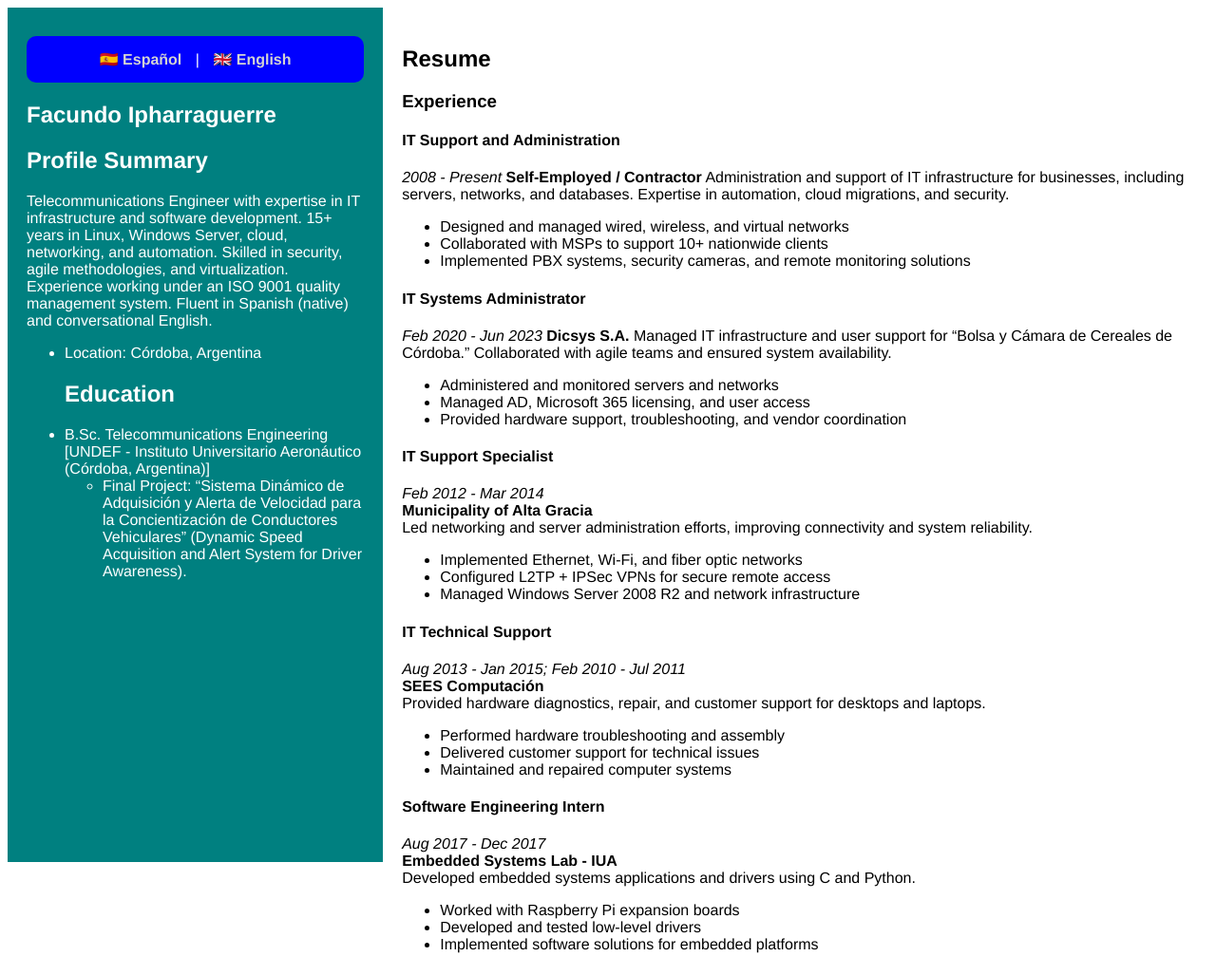
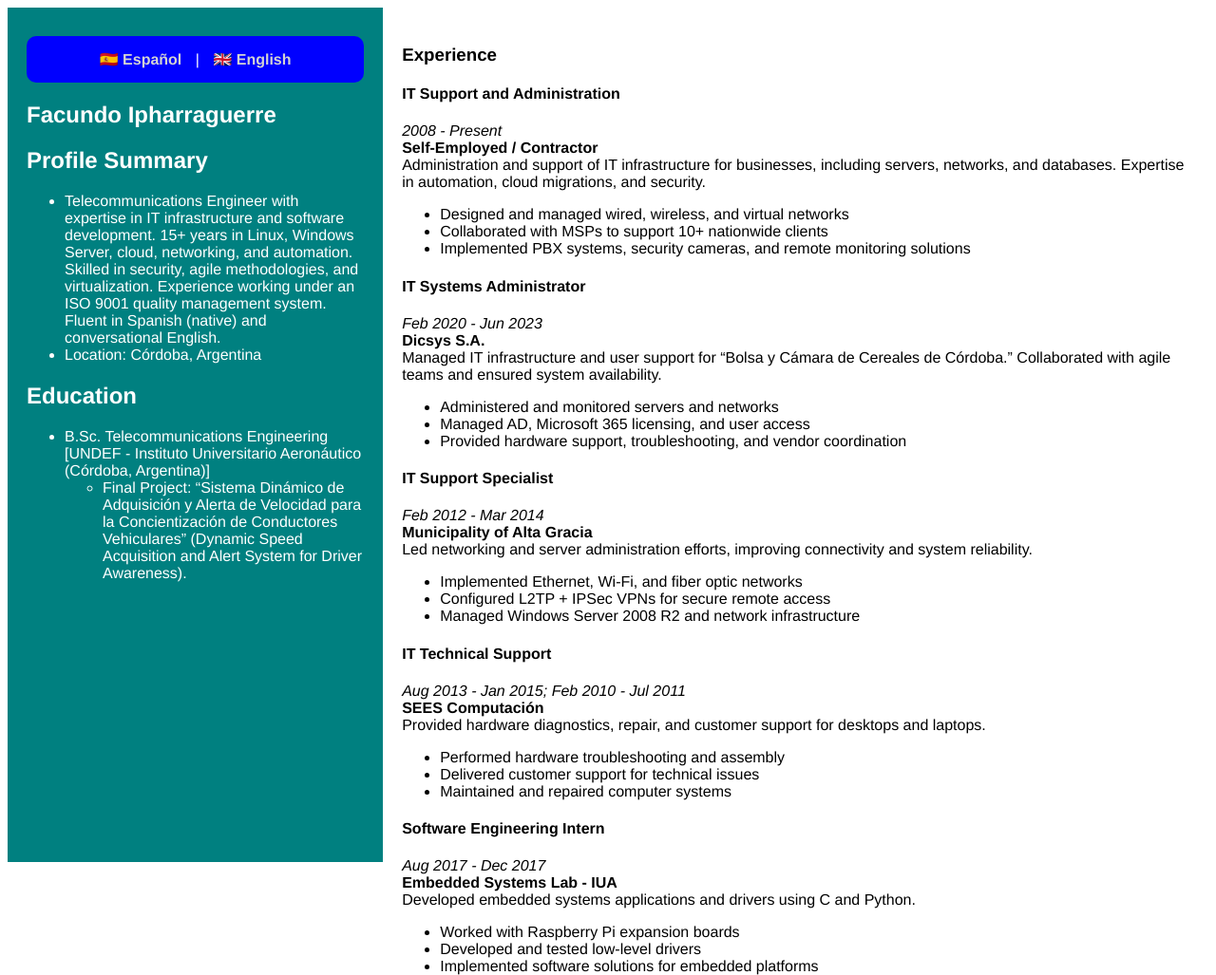
Before and after one commit to fipharraguerre/cv-homepage, a Jekyll site: the page built from index_en.md, in a window 1280 px wide. Shown: the whole page at 95% size. Built offline with Jekyll 4.4.1, drawn with Linux system fonts in a browser that asks for light colours; before the commit the page ends 1004 px from its top, so only the background shows below that.

Commit message:
fixed headings

```diff
--- a/index_en.md
+++ b/index_en.md
@@ -6,13 +6,15 @@
 
 sidebar: |
   ## Facundo Ipharraguerre
+
   ## Profile Summary
-  Telecommunications Engineer with expertise in IT infrastructure and software development. 15+ years in Linux, Windows Server, cloud, networking, and automation. Skilled in security, agile methodologies, and virtualization. Experience working under an ISO 9001 quality management system. Fluent in Spanish (native) and conversational English.
+  - Telecommunications Engineer with expertise in IT infrastructure and software development. 15+ years in Linux, Windows Server, cloud, networking, and automation. Skilled in security, agile methodologies, and virtualization. Experience working under an ISO 9001 quality management system. Fluent in Spanish (native) and conversational English.
   - Location: Córdoba, Argentina
+
   ## Education
   - B.Sc. Telecommunications Engineering [UNDEF - Instituto Universitario Aeronáutico (Córdoba, Argentina)]
     - Final Project: "Sistema Dinámico de Adquisición y Alerta de Velocidad para la Concientización de Conductores Vehiculares" (Dynamic Speed Acquisition and Alert System for Driver Awareness).
 ---
 
-## Resume
+### Experience
 {% include experience_en.md %}
```
Also changed, not shown: _includes/experience_en.md (+0 -2 lines).
